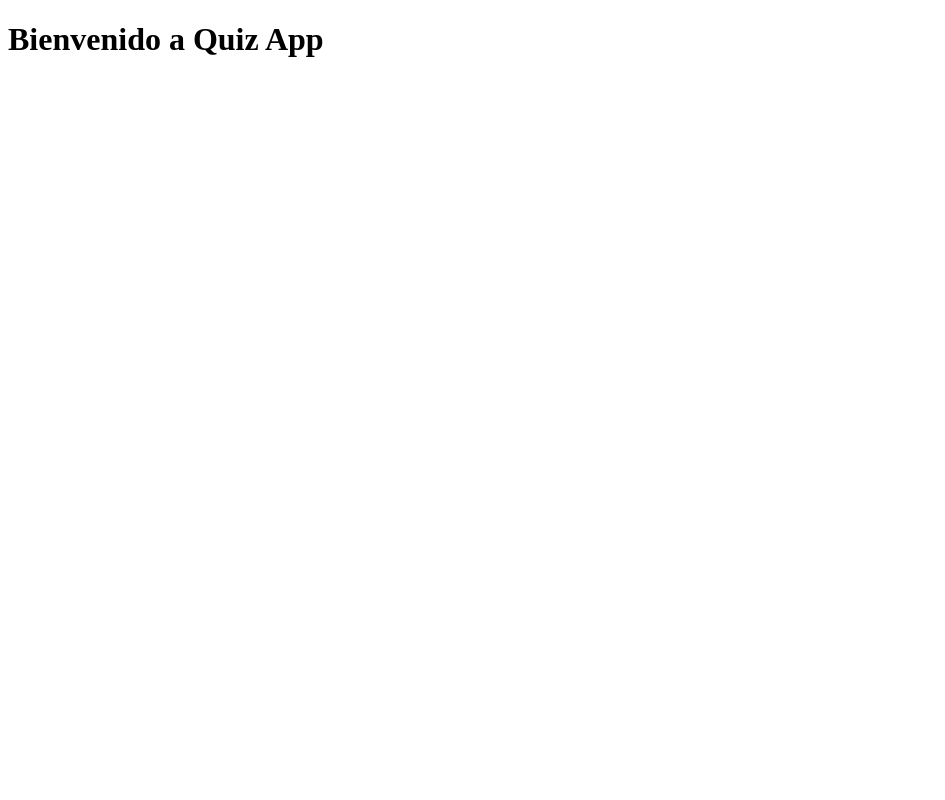
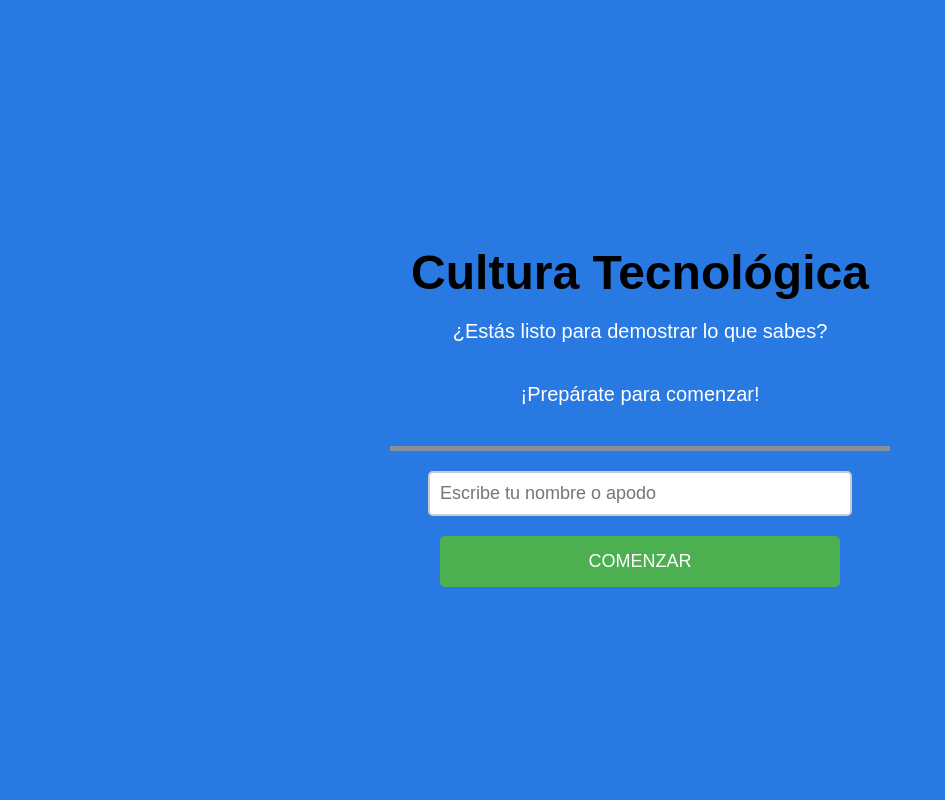
Before and after one commit to SanthiagoPerez/Quiz_App, a Flask app: page / in a window 1280 px wide. Shown: the whole page, without its empty margins (0-945 px from the left). Run offline with Flask 3, Linux system fonts and the light colour scheme.

Commit message:
Carpeta Static

```diff
--- /dev/null
+++ b/quiz_app/static/estilos/styles.css
@@ -0,0 +1,78 @@
+/* Establece el color de fondo y otros estilos globales */
+body {
+    background-color: #2979e2; /* Fondo azul */
+    font-family: Arial, sans-serif;
+    color: #ffffff;
+    display: flex;
+    justify-content: center;
+    align-items: center;
+    height: 100vh;
+    margin: 0;
+}
+
+
+.contenedor {
+    text-align: center;
+    width: 80%;
+    max-width: 500px;
+}
+
+
+h1 {
+    color: black;
+    font-size: 48px;
+    margin-bottom: 20px;
+}
+
+
+.mensaje {
+    font-size: 20px;
+    margin-bottom: 40px;
+}
+
+
+.barra-carga {
+    width: 100%;
+    height: 5px;
+    background-color: #969292e6;
+    margin-bottom: 20px;
+}
+
+.barra {
+    height: 100%;
+    width: 0;
+    background-color: rgb(36, 213, 213);
+}
+
+
+input[type="text"] {
+    width: 80%;
+    padding: 10px;
+    margin-bottom: 20px;
+    border: 2px solid #ccc;
+    border-radius: 5px;
+    font-size: 18px;
+    background-color: white;
+    color: black;
+}
+
+input[type="text"]:focus {
+    outline: none;
+    border-color: #4CAF50;
+}
+
+
+button {
+    background-color: #4CAF50;
+    color: white;
+    border: none;
+    padding: 15px 32px;
+    font-size: 18px;
+    border-radius: 5px;
+    cursor: pointer;
+    width: 80%;
+}
+
+button:hover {
+    background-color: #45a049;
+}
--- a/quiz_app/templates/index.html
+++ b/quiz_app/templates/index.html
@@ -1,11 +1,42 @@
 <!DOCTYPE html>
-<html lang="en">
+<html lang="es">
 <head>
     <meta charset="UTF-8">
     <meta name="viewport" content="width=device-width, initial-scale=1.0">
-    <title>QUIZ APP</title>
+    <title>Quiz Cultura Tecnológica</title>
+    <link rel="stylesheet" href="{{ url_for('static', filename='estilos/styles.css') }}">
 </head>
 <body>
-    <h1>Bienvenido a Quiz App</h1>
+    <div class="contenedor">
+        <h1>Cultura Tecnológica</h1>
+        <p class="mensaje">¿Estás listo para demostrar lo que sabes? </p>
+        <p class="mensaje">¡Prepárate para comenzar!</p>
+
+        <div class="barra-carga" id="barra-carga">
+            <div class="barra" id="barra"></div>
+        </div>
+
+        <form action="/quiz" method="POST" onsubmit="return iniciarCarga()">
+            <input type="text" name="nombre" placeholder="Escribe tu nombre o apodo" required>
+            <button type="submit">COMENZAR</button>
+        </form>
+    </div>
+
+    <script>
+        function iniciarCarga() {
+            let barra = document.getElementById("barra");
+            let progreso = 0;
+            let intervalo = setInterval(function () {
+                if (progreso >= 100) {
+                    clearInterval(intervalo);
+                    document.forms[0].submit();
+                } else {
+                    progreso++;
+                    barra.style.width = progreso + "%";
+                }
+            }, 10);
+            return false;
+        }
+    </script>
 </body>
 </html>
```
Also changed, not shown: quiz_app/estilos/styles.css (deleted).
